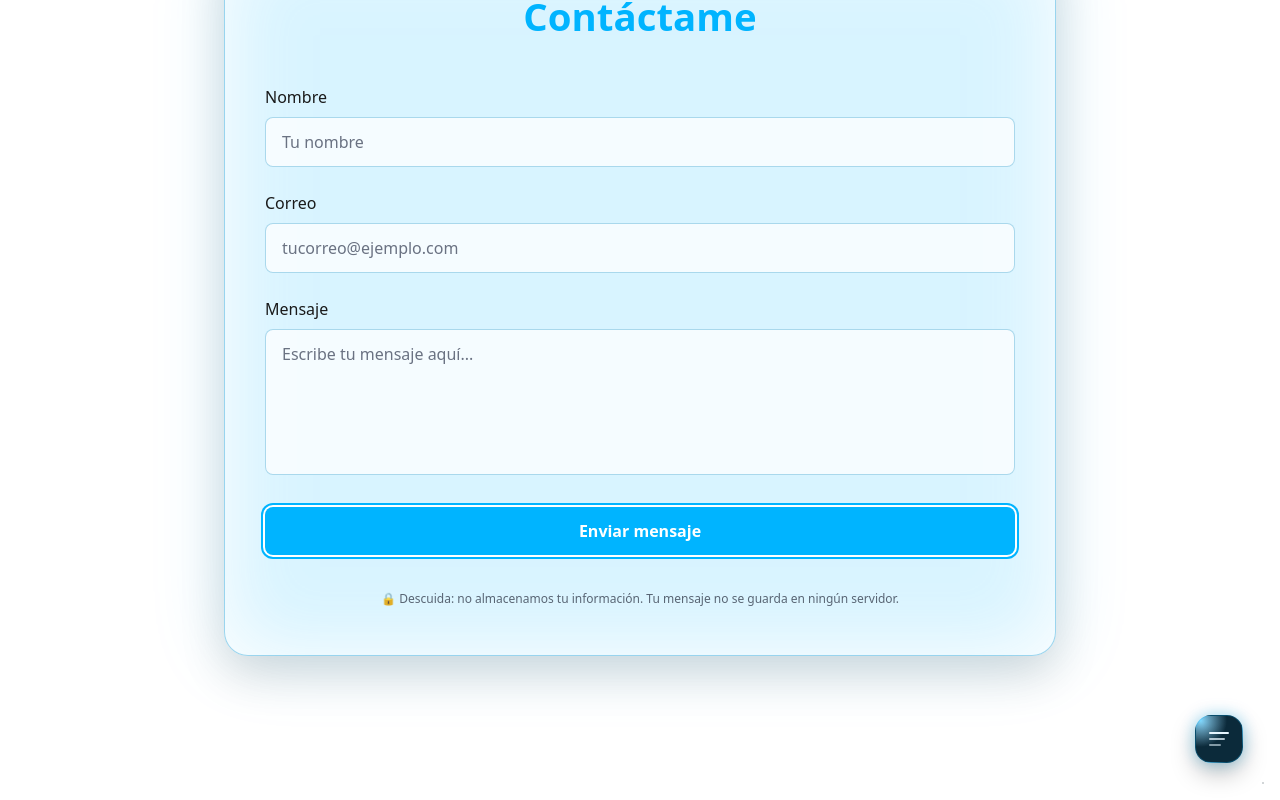
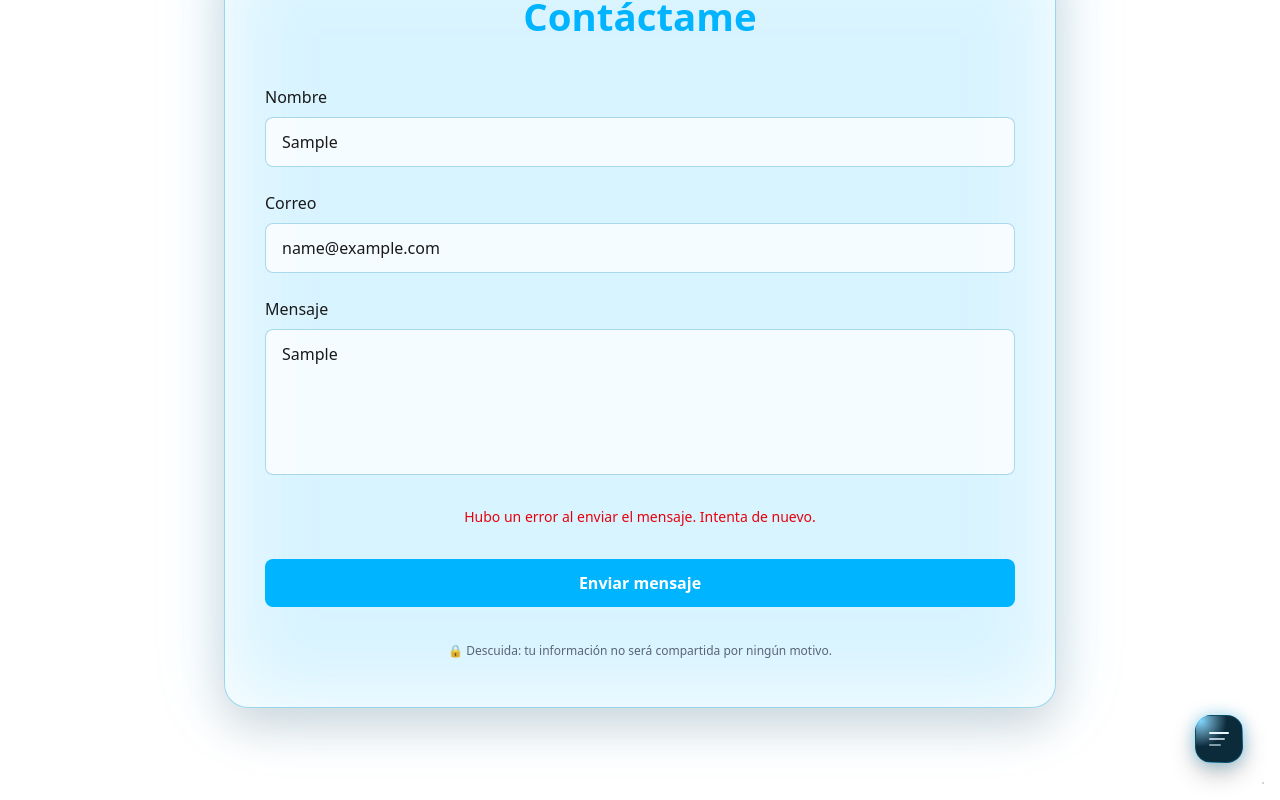
Before and after one commit to Caixba22/mi-portafolio, a React (Vite) app: page / in a window 1280 px wide. Both pictures are taken after typing "Sample", "name@example.com", "Sample" into the empty fields and a click on the button "Enviar mensaje". Shown: the part 1668-2468 px from the top of the page. Built offline with nearby package versions, Linux system fonts and the light colour scheme; no server answers.

Commit message:
formulario funcional

```diff
--- a/package.json
+++ b/package.json
@@ -14,9 +14,11 @@
     "@react-three/fiber": "^9.4.0",
     "@react-three/postprocessing": "^3.0.4",
     "@tailwindcss/vite": "^4.1.16",
+    "@web3forms/react": "^1.1.3",
     "postprocessing": "^6.37.8",
     "react": "^19.1.1",
     "react-dom": "^19.1.1",
+    "react-hook-form": "^7.66.0",
     "three": "^0.180.0",
     "three-stdlib": "^2.36.0"
   },
--- a/src/components/Sections/Contact/ContactForm.tsx
+++ b/src/components/Sections/Contact/ContactForm.tsx
@@ -1,6 +1,13 @@
 // src/components/Sections/Contact/ContactForm.tsx
+
 import React, { useState } from "react";
 import { useUI } from "../../../context/uiContext";
+
+// ⚠️ Clave pública de Web3Forms desde el .env.local
+// .env.local:
+// VITE_PUBLIC_WEB3FORMS_KEY=tu_clave_de_web3forms
+const WEB3FORMS_ACCESS_KEY =
+  (import.meta.env.VITE_PUBLIC_WEB3FORMS_KEY as string | undefined) ?? "";
 
 export default function ContactForm() {
   const { lang } = useUI();
@@ -16,10 +23,11 @@ export default function ContactForm() {
           msgLabel: "Mensaje",
           msgPh: "Escribe tu mensaje aquí...",
           submit: "Enviar mensaje",
-          alert: "Gracias por tu mensaje. Te contactaré pronto 🚀",
-          sentLog: "Mensaje enviado:",
+          alertSuccess: "Gracias por tu mensaje. Te contactaré pronto 🚀",
+          alertError:
+            "Hubo un error al enviar el mensaje. Intenta de nuevo.",
           privacy:
-            "🔒 Descuida: no almacenamos tu información. Tu mensaje no se guarda en ningún servidor.",
+            "🔒 Descuida: tu información no será compartida por ningún motivo.",
         }
       : {
           title: "Contact me",
@@ -30,17 +38,24 @@ export default function ContactForm() {
           msgLabel: "Message",
           msgPh: "Write your message here...",
           submit: "Send message",
-          alert: "Thanks for your message. I’ll get back to you soon 🚀",
-          sentLog: "Message sent:",
+          alertSuccess:
+            "Thanks for your message. I’ll get back to you soon 🚀",
+          alertError:
+            "There was an error sending your message. Please try again.",
           privacy:
-            "🔒 Don’t worry: we don’t store your information. Your message isn’t saved on any server.",
+            "🔒 Don’t worry: your information will not be shared under any circumstances.",
         };
 
+  // Estado para inputs controlados
   const [formData, setFormData] = useState({
     name: "",
     email: "",
     message: "",
   });
+
+  // Estado para feedback y envío
+  const [result, setResult] = useState("");
+  const [isSubmitting, setIsSubmitting] = useState(false);
 
   const handleChange = (
     e: React.ChangeEvent<HTMLInputElement | HTMLTextAreaElement>
@@ -48,11 +63,56 @@ export default function ContactForm() {
     setFormData({ ...formData, [e.target.name]: e.target.value });
   };
 
-  const handleSubmit = (e: React.FormEvent) => {
+  const handleSubmit = async (e: React.FormEvent<HTMLFormElement>) => {
     e.preventDefault();
-    console.log(strings.sentLog, formData);
-    alert(strings.alert);
-    setFormData({ name: "", email: "", message: "" });
+
+    if (!WEB3FORMS_ACCESS_KEY) {
+      console.error("❌ Falta VITE_PUBLIC_WEB3FORMS_KEY en .env.local");
+      setResult(strings.alertError);
+      return;
+    }
+
+    setIsSubmitting(true);
+    setResult("");
+
+    const formElement = e.currentTarget;
+    const formDataWeb3 = new FormData(formElement);
+
+    // Campos obligatorios para Web3Forms
+    formDataWeb3.append("access_key", WEB3FORMS_ACCESS_KEY);
+    // Puedes agregar campos meta:
+    formDataWeb3.append(
+      "subject",
+      "Nuevo mensaje desde el portafolio"
+    );
+    formDataWeb3.append("from_name", formData.name);
+
+    try {
+      const response = await fetch("https://api.web3forms.com/submit", {
+        method: "POST",
+        body: formDataWeb3,
+      });
+
+      const data = await response.json();
+
+      if (data.success) {
+        console.log("✅ Web3Forms success:", data);
+        setResult(strings.alertSuccess);
+        setFormData({ name: "", email: "", message: "" });
+        formElement.reset();
+      } else {
+        console.error("❌ Web3Forms error:", data);
+        setResult(
+          strings.alertError +
+            (data.message ? ` (${data.message})` : "")
+        );
+      }
+    } catch (error) {
+      console.error("❌ Fetch Error:", error);
+      setResult(strings.alertError);
+    } finally {
+      setIsSubmitting(false);
+    }
   };
 
   return (
@@ -106,7 +166,10 @@ export default function ContactForm() {
           <form onSubmit={handleSubmit} className="flex flex-col gap-6">
             {/* Nombre */}
             <div className="flex flex-col gap-2">
-              <label className="font-medium text-[#1a1a1a]" htmlFor="name">
+              <label
+                className="font-medium text-[#1a1a1a]"
+                htmlFor="name"
+              >
                 {strings.nameLabel}
               </label>
               <input
@@ -132,7 +195,10 @@ export default function ContactForm() {
 
             {/* Correo */}
             <div className="flex flex-col gap-2">
-              <label className="font-medium text-[#1a1a1a]" htmlFor="email">
+              <label
+                className="font-medium text-[#1a1a1a]"
+                htmlFor="email"
+              >
                 {strings.emailLabel}
               </label>
               <input
@@ -158,7 +224,10 @@ export default function ContactForm() {
 
             {/* Mensaje */}
             <div className="flex flex-col gap-2">
-              <label className="font-medium text-[#1a1a1a]" htmlFor="message">
+              <label
+                className="font-medium text-[#1a1a1a]"
+                htmlFor="message"
+              >
                 {strings.msgLabel}
               </label>
               <textarea
@@ -182,9 +251,26 @@ export default function ContactForm() {
               />
             </div>
 
+            {/* Mensaje de resultado */}
+            {result && (
+              <p
+                className={`
+                  text-center text-sm font-medium pt-2
+                  ${
+                    result === strings.alertSuccess
+                      ? "text-green-600"
+                      : "text-red-600"
+                  }
+                `}
+              >
+                {result}
+              </p>
+            )}
+
             {/* Botón */}
             <button
               type="submit"
+              disabled={isSubmitting}
               className="
                 mt-2
                 inline-flex items-center justify-center
@@ -198,9 +284,10 @@ export default function ContactForm() {
                 focus:outline-none
                 focus:ring-2 focus:ring-[var(--color-primary)]
                 focus:ring-offset-2 focus:ring-offset-white
+                disabled:opacity-60 disabled:cursor-not-allowed
               "
             >
-              {strings.submit}
+              {isSubmitting ? "Enviando..." : strings.submit}
             </button>
 
             {/* Nota de privacidad */}
```
Also changed, not shown: 2 other files (tests, documents, lock files or other folders).
